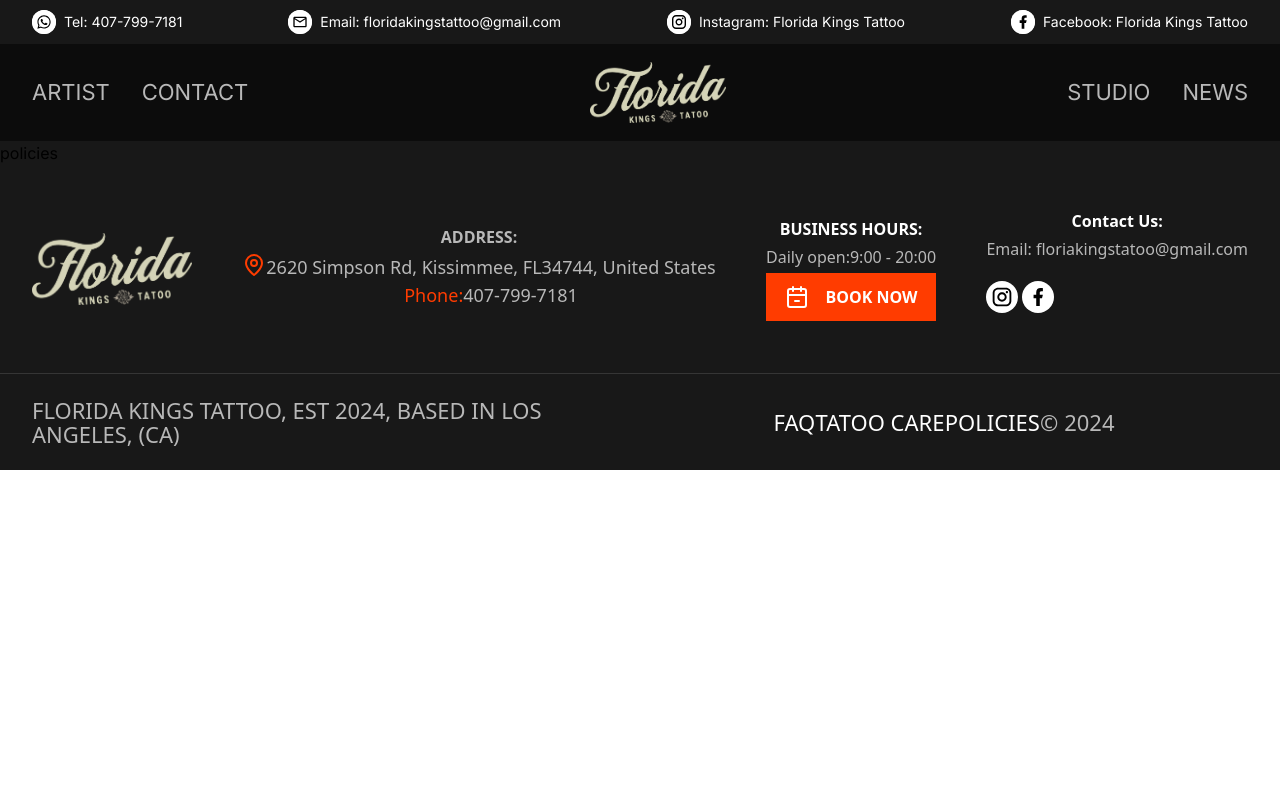
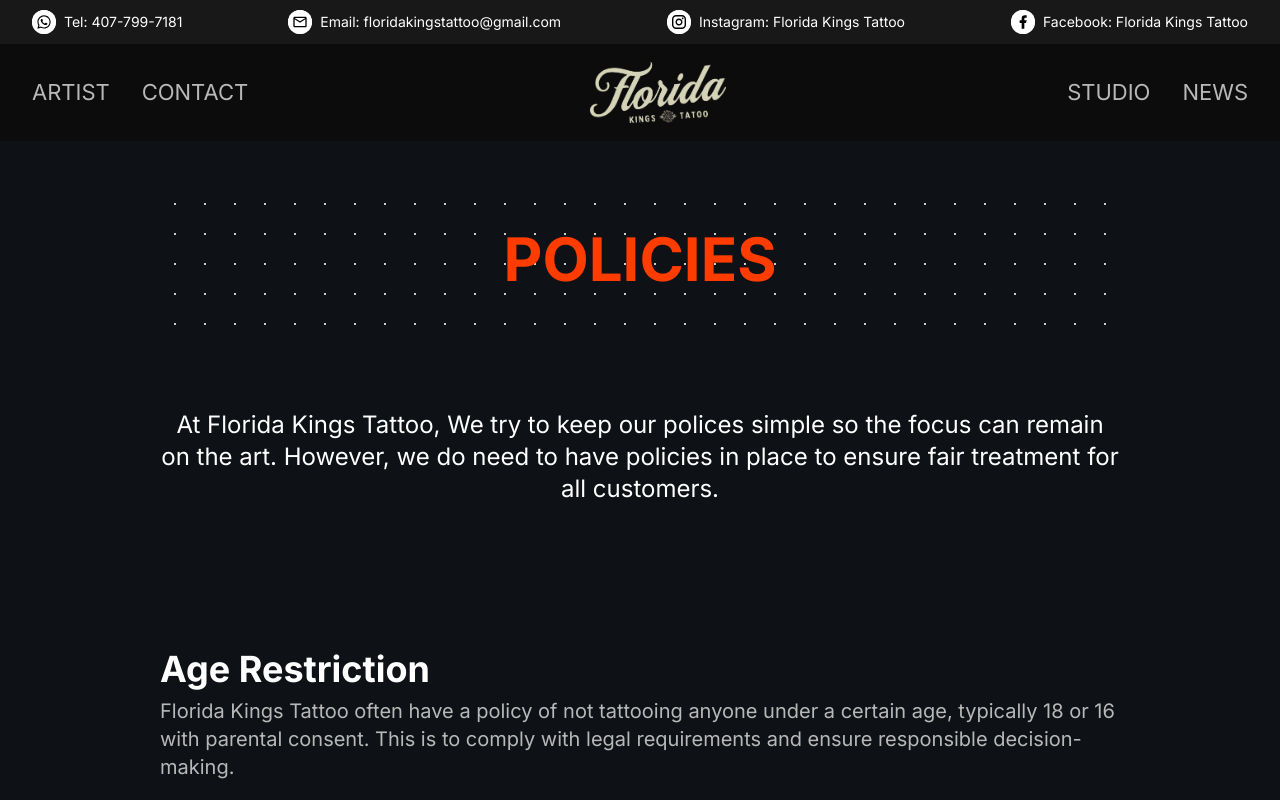
Before and after one commit to websitetattoo/Fe_TattooStudio, a Next.js app: page /policies in a window 1280 px wide. Shown: the top 800 px of the page. Built offline with nearby package versions, Linux system fonts and the light colour scheme.

Commit message:
Create page Policy

```diff
--- a/app/policies/page.tsx
+++ b/app/policies/page.tsx
@@ -1,5 +1,83 @@
 "use client";
+import TextTattoo from "@/app/tattoo-care/_components/text-tattoo";
+import HighlightText from "@/components/highlight-text";
+import PageTitle from "@/components/page-title";
 
 export default function index() {
-  return <>policies</>;
+  const artPolicyTitle = "At Florida Kings Tattoo, We try to keep our polices simple so the focus can remain on the art. However, we do need  to have policies in place to ensure fair treatment for all customers.";
+  const artPoliciesList = [
+    {
+      id: 1,
+      title: "Age Restriction",
+      description: [
+        "Florida Kings Tattoo often have a policy of not tattooing anyone under a certain age, typically 18 or 16 with parental consent. This is to comply with legal requirements and ensure responsible decision-making."
+      ],
+      className: true
+    },
+    {
+      id: 2,
+      title: "Health and Safety",
+      description: [
+        "Florida Kings Tattoo have strict policies to ensure the health and safety of both artists and clients. This include maintaining a clean and sterile environment, following proper sterilization and infection control procedures, using disposable and single-use equipment, and adhering to local health department regulations."
+      ],
+      className: true
+    },
+    {
+      id: 3,
+      title: "Consent and Identification",
+      description: [
+        "Florida Kings tattoo require clients to provide valid identification to prove your age and consent. This is to ensure compliance with legal requirements and protect both the client and the artist."],
+      className: true
+    },
+
+    {
+      id: 4,
+      title: "Billing Practices",
+      subtitle: "Minimum cost differs per artist. Rates will vary depending on the artist, size, design, and etc. ",
+      description: [
+        "In the consultation process, you will receive a quote. This is subject to change based on the final design and size chosen.",
+        "A non-refundable deposit is required to secure your appointment, and is taken out of the total cost of your tattoo.",
+        "Remaining balance is to be paid at the end of the session in the studio.",
+        "Major changes to the design will change the price quoted in the beginning of the inquiry."
+      ],
+    },
+    {
+      id: 5,
+      isImportant: true,
+      title: "Rescheduling Policy",
+      description: [
+        "All reschedules require a minimum of 72 hours notice in order for the deposit to be applied to a future appointment.",
+        "Any reschedules/cancellations within 72 hours before the appointment time will forfeit the total deposit.",
+        "A new non-refundable deposit will be required if you wish to book another appointment.",
+        "If an appointment is rescheduled more than two times or deemed as no-show, your deposit will be forfeited.",
+        "By submitting a deposit, you are hereby agreeing to this policy and will be held to this agreement such an event were to occur."
+      ],
+    },
+  ];
+
+  return (
+    <div className="bg-tattoo-color-bg">
+      <div className="w-full lg:w-9/12 lg:m-auto py-12">
+
+        <div className="pb-16 md:pb-8 lg:pb-20">
+          <PageTitle>
+            <HighlightText className="font-bold">
+              POLICIES
+            </HighlightText>
+          </PageTitle>
+        </div>
+        <div className="px-12 md:px-0">
+          <div className="pb-16 md:flex md:justify-center md:items-center">
+            <div className="md:pb-8 md:w-9/12 text-center text-white text-xl lg:text-2xl lg:w-full">{artPolicyTitle}</div>
+          </div>
+
+          <div className="text-left md:w-9/12 md:m-auto md:py-12 lg:w-full">
+            {artPoliciesList?.map((item, index) => (
+              <TextTattoo key={index} obj={item} className={item.className} />
+            ))}
+          </div>
+        </div>
+      </div>
+    </div>
+  );
 }
--- a/app/tattoo-care/_components/text-tattoo.tsx
+++ b/app/tattoo-care/_components/text-tattoo.tsx
@@ -1,19 +1,28 @@
 type textTattooProps = {
   obj: any;
+  className: any;
 };
 
-export default function TextTattoo({ obj }: textTattooProps) {
+export default function TextTattoo({ obj, className }: textTattooProps) {
   return (
     <>
       <div className="w-full pb-14">
-        <h2 className="mb-2 text-center text-2xl font-bold text-white md:text-left md:text-3xl lg:text-left lg:text-4xl ">
+        <h2 className=" mb-2 text-left text-2xl font-bold text-white md:text-left md:text-3xl lg:text-left lg:text-4xl ">
+          {obj.isImportant ?
+            <span className="flex pr-4 mb-2 text-center text-2xl font-bold text-tattoo-highlight md:inline-flex md:text-left md:text-3xl lg:text-left lg:text-4xl"
+            >IMPORTANT!
+            </span>
+            : ''}
           {obj.title}
         </h2>
+        <h3 className="text-left text-xl text-tattoo-gray md:text-left md:text-2xl lg:text-left lg:text-2xl ">
+          {obj.subtitle}
+        </h3>
         {Array.isArray(obj.description) && obj.description.length > 0 && (
-          <ul className="list-disc pl-8">
+          <ul className={className ? "text-2xl h-auto" : "list-disc pl-8"}>
             {obj.description.map((line: string, index: number) => (
               <li
-                className="text-left text-base text-tattoo-gray md:text-xl lg:text-xl"
+                className="text-left text-base text-tattoo-gray md:text-xl lg:text-xl mb-1"
                 key={index}
               >
                 {line}
```
